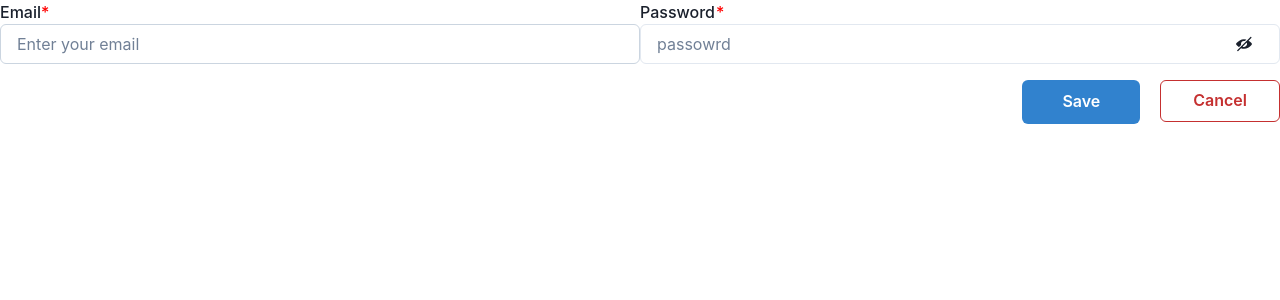
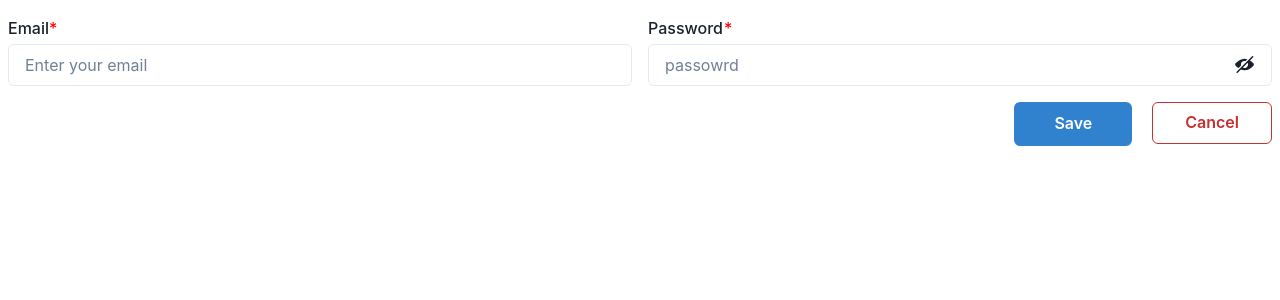
Before and after one commit to saagar7200/ePasal, a React (Vite) app: page /auth in a window 1280 px wide. Shown: the top 300 px of the page. Built offline with nearby package versions, Linux system fonts and the light colour scheme.

Commit message:
fix: show and hide password

```diff
--- a/src/UI/common/atoms/Password.tsx
+++ b/src/UI/common/atoms/Password.tsx
@@ -37,13 +37,21 @@ export const CustomPasswordInput: FC<IProps> = (props) => {
   const [show, setShow] = useState(false);
   return (
     <FormControl isInvalid={!!errorMessage} gap={0}>
-      <FormLabel m={0} display={"flex"} alignItems={"center"} gap={"1px"}>
+      <FormLabel
+        m={0}
+        mb={1}
+        display={"flex"}
+        alignItems={"center"}
+        gap={"1px"}
+      >
         {label}
         {required ? <RequireSign /> : ""}
       </FormLabel>
 
       <InputGroup size="md">
         <Input
+          pr={0}
+          py={5}
           value={value}
           ref={ref}
           type={show ? "text" : "password"}
@@ -53,11 +61,19 @@ export const CustomPasswordInput: FC<IProps> = (props) => {
           size={"md"}
         />
 
-        <InputRightElement width="4.5rem">
+        <InputRightElement width="3.5rem" py={5}>
           {show ? (
-            <ViewIcon onClick={() => setShow((p) => !p)} />
+            <ViewIcon
+              cursor={"pointer"}
+              onClick={() => setShow((p) => !p)}
+              fontSize={"19px"}
+            />
           ) : (
-            <ViewOffIcon onClick={() => setShow((p) => !p)} />
+            <ViewOffIcon
+              fontSize={"19px"}
+              cursor={"pointer"}
+              onClick={() => setShow((p) => !p)}
+            />
           )}
         </InputRightElement>
       </InputGroup>
--- a/src/UI/common/atoms/TextInput.tsx
+++ b/src/UI/common/atoms/TextInput.tsx
@@ -33,12 +33,13 @@ const CustomInput: FC<IProps> = (props) => {
   } = props;
   return (
     <FormControl isInvalid={!!errorMessage}>
-      <FormLabel m={0} display={"flex"} alignItems={"center"}>
+      <FormLabel m={0} mb={1} display={"flex"} alignItems={"center"}>
         {label}
         {required ? <RequireSign /> : ""}
       </FormLabel>
 
       <Input
+        py={5}
         type={type}
         value={value}
         placeholder={placeholder}
--- a/src/UI/common/molecules/auth/LonginForm.tsx
+++ b/src/UI/common/molecules/auth/LonginForm.tsx
@@ -26,10 +26,12 @@ const LonginForm = () => {
   };
 
   return (
-    <Box>
+    <Box px={2} py={4}>
       <form onSubmit={handleSubmit(onSubmit)}>
-        <Grid templateColumns={`repeat(2,1fr)`}>
-          {watch("email")}
+        <Grid
+          gap={4}
+          templateColumns={{ sm: `repeat(1,1fr)`, md: `repeat(2,1fr)` }}
+        >
           <GridItem>
             <CustomInput
               required
```
